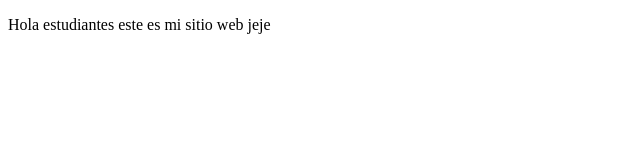
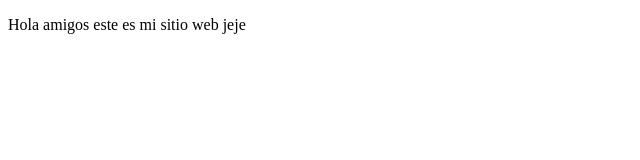
Before and after one commit to koverMZ/proyectoDemoCurso, a plain HTML site: page index.html in a window 1280 px wide. Shown: the full height of the page, 0-640 px from the left. Drawn offline with Linux system fonts and the light colour scheme.

```diff
--- a/index.html
+++ b/index.html
@@ -8,7 +8,7 @@
 </head>
 <body>
     <p>
-        Hola estudiantes este es mi sitio web jeje
+        Hola amigos este es mi sitio web jeje
     </p>
 </body>
 </html>
```
